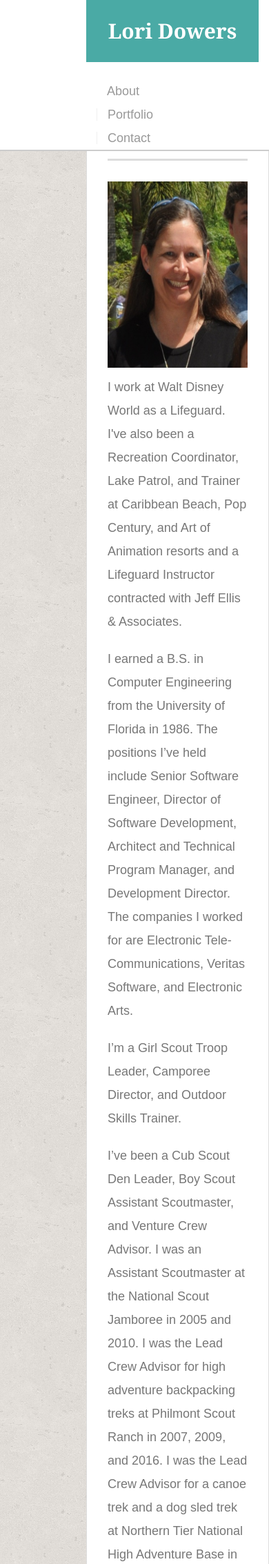
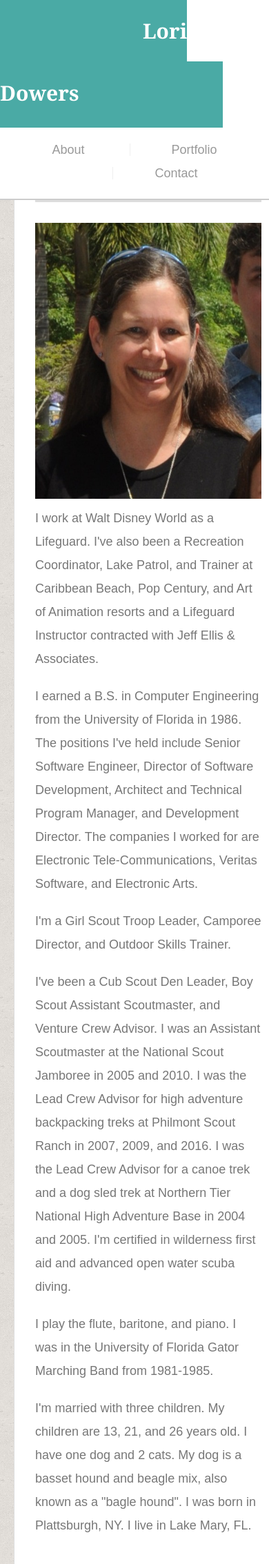
Before and after one commit to ldowers/Responsive-Portfolio, a PHP site: page /index.php in a window 390 px wide. Shown: the top 2267 px of the page at 69% size. Run offline with PHP 8.4, Linux system fonts and the light colour scheme.

Commit message:
Modified media queries and minor text fixes

```diff
--- a/assets/css/style.css
+++ b/assets/css/style.css
@@ -262,7 +262,99 @@ input[type=submit] {
 }
 
 @media screen and (max-width: 768px) {
+	.container {
+		margin: 20px;
+	}
+
+	.container nav {
+		margin-right: 20px;
+	}
+
+	.main-section {
+		max-width: 688px;
+	}
+
+	.bio-image {
+		width: 335px;
+		height: auto;
+		float: left;
+		margin-right: 25px;
+	}
+
+	.sidebar {
+		max-width: 688px;
+		margin-left: 0px;
+		margin-bottom: 40px;
+	}
+
+	.box {
+		width: 293px;
+		overflow: auto;
+		position: relative;
+		float: left;
+		margin: 20px 0 25px;
+	}
 }
 
 @media screen and (max-width: 640px) {
+
+	.container {
+		margin: 0px;
 	}
+
+	.container nav {
+		width: 100%;
+		float: none;
+		text-align: center;
+		margin: 20px 0px 20px 0px;
+	}
+
+	#logo {
+		width: 100%;
+		padding: 25px 208px 30px 207px;
+		float: none;
+	}
+
+	.main-section {
+		position: relative;
+		max-width: 580px;
+		margin-top: 60px;
+		margin-left: 20px;
+		margin-right: 20px;
+	}
+
+	.main-header {
+		float: 	none;
+	}
+
+	nav a {
+		margin-left: 60px;
+		border-left: 1px solid #efefef;
+		padding-left: 60px;
+		line-height: 18px;
+	}
+
+	nav a:first-child {
+		border-left: 0 none;
+		margin-left: 0;
+		padding-left: 0;
+	}
+
+	.bio-image {
+		width: 100%;
+		height: 400px;
+		float: none;
+		margin-right: 0;
+	}
+
+
+	.sidebar {
+		max-width: 580px;
+		margin-left: 20px;
+		margin-bottom: 40px;
+	}
+
+	.box {
+		width: 100%;
+	}
+}
--- a/index.html
+++ b/index.html
@@ -32,19 +32,19 @@
 				I work at Walt Disney World as a Lifeguard. I've also been a Recreation Coordinator, Lake Patrol, and Trainer at Caribbean Beach, Pop Century, and Art of Animation resorts and a Lifeguard Instructor contracted with Jeff Ellis &amp; Associates.
 			</p>
 			<p>
-				I earned a B.S. in Computer Engineering from the University of Florida in 1986. The positions I’ve held include Senior Software Engineer, Director of Software Development, Architect and Technical Program Manager, and Development Director.  The companies I worked for are Electronic Tele-Communications, Veritas Software, and Electronic Arts.
+				I earned a B.S. in Computer Engineering from the University of Florida in 1986. The positions I've held include Senior Software Engineer, Director of Software Development, Architect and Technical Program Manager, and Development Director.  The companies I worked for are Electronic Tele-Communications, Veritas Software, and Electronic Arts.
 			</p>
 			<p>
-				I’m a Girl Scout Troop Leader, Camporee Director, and Outdoor Skills Trainer.
+				I'm a Girl Scout Troop Leader, Camporee Director, and Outdoor Skills Trainer.
 			</p>
 			<p>
-				I’ve been a Cub Scout Den Leader, Boy Scout Assistant Scoutmaster, and Venture Crew Advisor. I was an Assistant Scoutmaster at the National Scout Jamboree in 2005 and 2010. I was the Lead Crew Advisor for high adventure backpacking treks at Philmont Scout Ranch in 2007, 2009, and 2016. I was the Lead Crew Advisor for a canoe trek and a dog sled trek at Northern Tier National High Adventure Base in 2004 and 2005. I’m certified in wilderness first aid and advanced open water scuba diving.
+				I've been a Cub Scout Den Leader, Boy Scout Assistant Scoutmaster, and Venture Crew Advisor. I was an Assistant Scoutmaster at the National Scout Jamboree in 2005 and 2010. I was the Lead Crew Advisor for high adventure backpacking treks at Philmont Scout Ranch in 2007, 2009, and 2016. I was the Lead Crew Advisor for a canoe trek and a dog sled trek at Northern Tier National High Adventure Base in 2004 and 2005. I'm certified in wilderness first aid and advanced open water scuba diving.
 			</p>
 			<p>
 				I play the flute, baritone, and piano. I was in the University of Florida Gator Marching Band from 1981-1985.
 			</p>
 			<p>
-				I’m married with three children. My children are 13, 21, and 26 years old. I have one dog and 2 cats. My dog is a basset hound and beagle mix, also known as a “bagle hound”. I was born in Plattsburgh, NY. I live in Lake Mary, FL.
+				I'm married with three children. My children are 13, 21, and 26 years old. I have one dog and 2 cats. My dog is a basset hound and beagle mix, also known as a "bagle hound". I was born in Plattsburgh, NY. I live in Lake Mary, FL.
 			</p>
 		</section>
 
```
Lines whose indentation alone changed are shown as unchanged.
